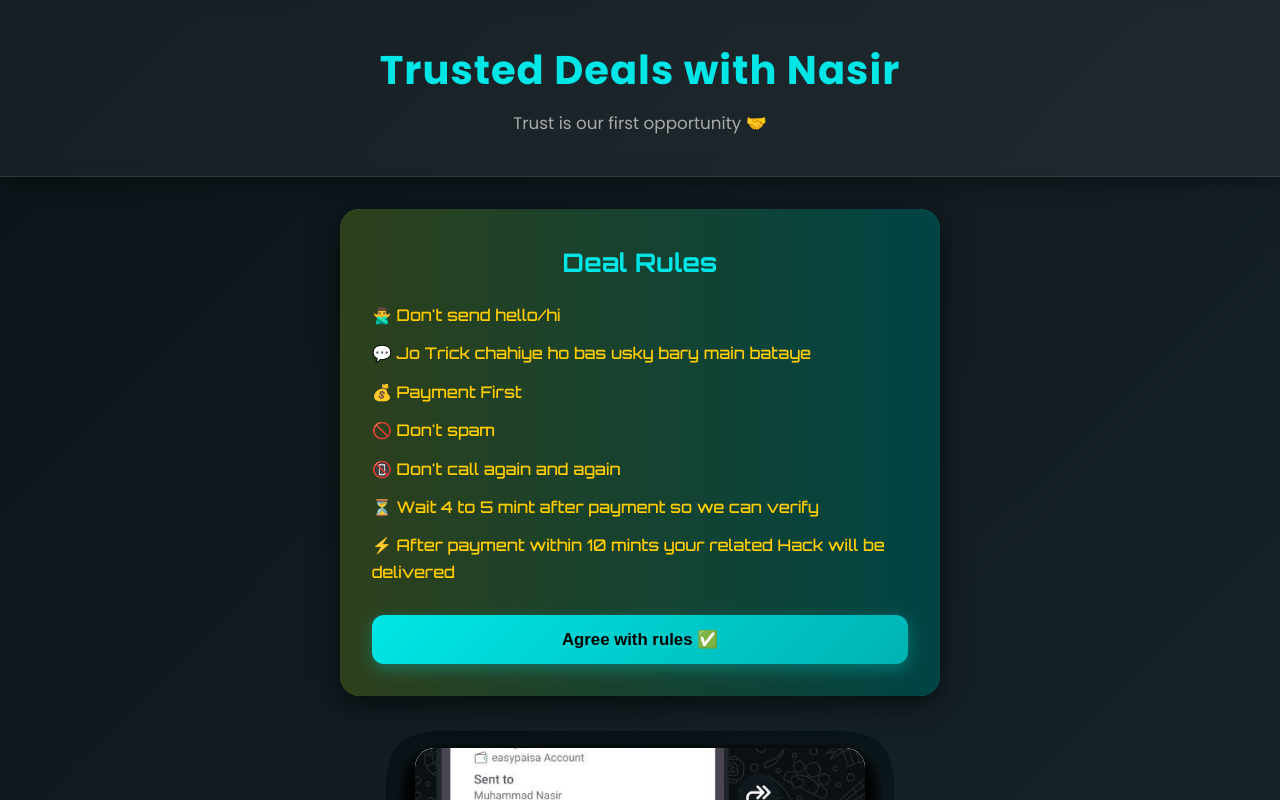
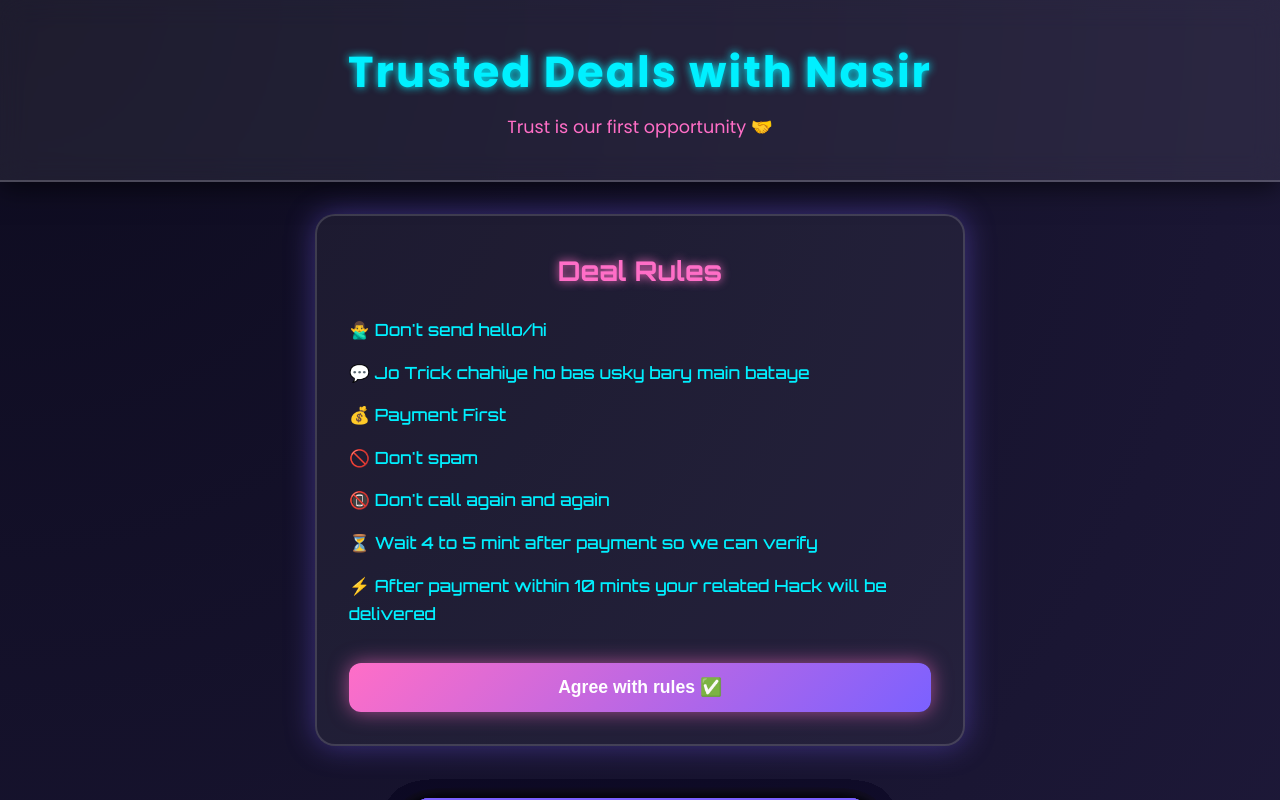
Before and after one commit to Maliknasir787/Trusted-Deals-Proof, a plain HTML site: page index.html in a window 1280 px wide. Shown: the top 800 px of the page. Drawn offline with Linux system fonts and the light colour scheme.

Commit message:
index.html

```diff
--- a/index.html
+++ b/index.html
@@ -8,15 +8,15 @@
   <link href="https://fonts.googleapis.com/css2?family=Poppins:wght@400;600;700&family=Orbitron:wght@500;700&display=swap" rel="stylesheet">
   <style>
     :root {
-      --primary: #00e6e6;
-      --primary-dark: #00b3b3;
-      --accent: #ffcc00;
-      --accent2: #ff0099;
-      --bg-dark: #0a1418;
-      --bg-mid: #152026;
-      --bg-light: #1e2c34;
-      --text-light: #f5f5f5;
-      --text-muted: #aaa;
+      --primary: #7b61ff;
+      --primary-dark: #5138d8;
+      --accent: #ff6ec7;
+      --accent2: #00f0ff;
+      --bg-dark: #0d0b1f;
+      --bg-mid: #1a1633;
+      --bg-light: #261f47;
+      --text-light: #ffffff;
+      --text-muted: #bbb;
     }
 
     * {
@@ -27,7 +27,7 @@
 
     body {
       font-family: 'Poppins', sans-serif;
-      background: linear-gradient(135deg, var(--bg-dark), var(--bg-mid), var(--bg-light));
+      background: radial-gradient(circle at top left, var(--bg-dark), var(--bg-mid), var(--bg-light));
       color: var(--text-light);
       min-height: 100vh;
       display: flex;
@@ -41,225 +41,188 @@
     header {
       text-align: center;
       padding: 2.5rem 1rem;
-      background: rgba(255, 255, 255, 0.05);
+      background: rgba(255, 255, 255, 0.07);
       width: 100%;
-      backdrop-filter: blur(10px);
-      border-bottom: 1px solid rgba(255,255,255,0.1);
-      box-shadow: 0 6px 20px rgba(0,0,0,0.4);
+      backdrop-filter: blur(14px);
+      border-bottom: 2px solid rgba(255,255,255,0.2);
+      box-shadow: 0 6px 25px rgba(0,0,0,0.6);
       animation: fadeInDown 1s ease;
     }
-
     header h1 {
-      font-size: clamp(1.8rem, 5vw, 2.5rem);
+      font-size: clamp(1.8rem, 5vw, 2.7rem);
       font-weight: 700;
-      color: var(--primary);
+      color: var(--accent2);
       margin-bottom: 0.6rem;
-      letter-spacing: 1px;
+      letter-spacing: 2px;
+      text-shadow: 0 0 8px var(--accent2);
+    }
+    header p {
+      font-size: 1.1rem;
+      color: var(--accent);
+      font-weight: 500;
     }
 
-    header p {
-      font-size: 1.05rem;
-      color: var(--text-muted);
-    }
-
-    /* Rules Box */
     .rules-box {
-      position: relative;
-      background: rgba(0, 0, 0, 0.7);
+      background: rgba(255, 255, 255, 0.05);
       border-radius: 20px;
       padding: 2rem;
-      max-width: 600px;
+      max-width: 650px;
       width: 92%;
       text-align: left;
       font-family: 'Orbitron', sans-serif;
-      color: var(--accent);
-      line-height: 1.65;
-      box-shadow: 0 8px 30px rgba(0,0,0,0.6);
-      overflow: hidden;
-      transition: transform 0.3s ease;
-      animation: fadeInUp 1s ease;
+      color: var(--accent2);
+      line-height: 1.7;
+      box-shadow: 0 0 30px rgba(123,97,255,0.4);
+      border: 2px solid rgba(255,255,255,0.15);
+      transition: transform 0.3s ease, box-shadow 0.3s ease;
     }
-
     .rules-box:hover {
-      transform: translateY(-6px) scale(1.01);
+      transform: translateY(-6px) scale(1.02);
+      box-shadow: 0 0 40px rgba(255,110,199,0.5);
     }
-
-    .rules-box::before {
-      content: "";
-      position: absolute;
-      top: -3px; left: -3px; right: -3px; bottom: -3px;
-      border-radius: 22px;
-      background: linear-gradient(270deg, var(--primary), var(--accent), var(--accent2), var(--primary));
-      background-size: 500% 500%;
-      z-index: -1;
-      animation: borderMove 10s ease infinite;
-    }
-
-    @keyframes borderMove {
-      0% { background-position: 0% 50%; }
-      50% { background-position: 100% 50%; }
-      100% { background-position: 0% 50%; }
-    }
-
     .rules-box h2 {
       text-align: center;
-      margin-bottom: 1.2rem;
-      font-size: 1.6rem;
-      color: var(--primary);
+      margin-bottom: 1.4rem;
+      font-size: 1.7rem;
+      color: var(--accent);
+      text-shadow: 0 0 10px var(--accent);
     }
-
-    .rules-box ul {
-      list-style: none;
-    }
-
     .rules-box li {
-      margin-bottom: 12px;
-      font-size: 1rem;
+      margin-bottom: 14px;
+      font-size: 1.05rem;
       display: flex;
       align-items: center;
-      gap: 8px;
+      gap: 10px;
     }
-
     .rules-box button {
-      margin-top: 18px;
+      margin-top: 20px;
       width: 100%;
       padding: 14px;
       border: none;
       border-radius: 12px;
-      background: linear-gradient(135deg, var(--primary), var(--primary-dark));
-      color: #000;
+      background: linear-gradient(135deg, var(--accent), var(--primary));
+      color: #fff;
       font-weight: 700;
-      font-size: 1.05rem;
+      font-size: 1.1rem;
       cursor: pointer;
       transition: all 0.3s ease;
-      box-shadow: 0 5px 15px rgba(0,230,230,0.3);
+      box-shadow: 0 0 20px rgba(255,110,199,0.6);
+    }
+    .rules-box button:hover {
+      background: linear-gradient(135deg, var(--primary-dark), var(--accent2));
+      transform: translateY(-3px) scale(1.05);
     }
 
-    .rules-box button:hover {
-      background: linear-gradient(135deg, var(--primary-dark), #009999);
-      transform: translateY(-2px);
-    }
-
-    /* Card Stack */
     .card-stack {
       position: relative;
       width: 90%;
-      max-width: 450px;
-      aspect-ratio: 3 / 4;
+      max-width: 460px;
+      aspect-ratio: 3/4;
       margin: 20px auto;
-      perspective: 1000px;
-      animation: fadeInUp 1s ease;
+      perspective: 1100px;
     }
-
     .card {
       position: absolute;
       width: 100%;
       height: 100%;
       border-radius: 20px;
       overflow: hidden;
-      box-shadow: 0 12px 25px rgba(0,0,0,0.5);
+      box-shadow: 0 10px 25px rgba(0,0,0,0.6);
       background: #fff;
-      top: 0; left: 0;
+      border: 3px solid var(--primary);
       transition: transform 0.5s ease, opacity 0.5s ease;
-      will-change: transform, opacity;
     }
-
     .card img {
       width: 100%;
       height: 100%;
       object-fit: cover;
-      transition: transform 0.4s ease;
+      transition: transform 0.4s ease, filter 0.3s ease;
+    }
+    .card:hover img {
+      transform: scale(1.1);
+      filter: brightness(1.1);
     }
 
-    .card:hover img {
-      transform: scale(1.08);
-    }
-
-    /* Comments Section */
     .comments-section {
-      background: rgba(255, 255, 255, 0.07);
+      background: rgba(255,255,255,0.08);
       padding: 2rem;
-      border-radius: 18px;
-      max-width: 600px;
+      border-radius: 20px;
+      max-width: 650px;
       width: 92%;
-      box-shadow: 0 8px 25px rgba(0,0,0,0.5);
+      box-shadow: 0 0 25px rgba(0,240,255,0.4);
       animation: fadeInUp 1.2s ease;
     }
-
     .comments-section h2 {
       text-align: center;
-      margin-bottom: 1.2rem;
-      font-size: 1.5rem;
-      color: var(--primary);
+      margin-bottom: 1.5rem;
+      font-size: 1.6rem;
+      color: var(--accent2);
+      text-shadow: 0 0 10px var(--accent2);
     }
-
     .comment {
-      background: rgba(255,255,255,0.08);
-      padding: 12px 14px;
+      background: rgba(255,255,255,0.1);
+      padding: 12px 15px;
       border-radius: 12px;
-      margin-bottom: 12px;
-      font-size: 0.95rem;
+      margin-bottom: 14px;
+      font-size: 1rem;
       color: var(--text-light);
-      border-left: 3px solid var(--primary);
-      transition: background 0.3s ease;
+      border-left: 3px solid var(--accent);
+      transition: background 0.3s ease, transform 0.2s ease;
     }
-
     .comment:hover {
-      background: rgba(255,255,255,0.12);
+      background: rgba(255,255,255,0.2);
+      transform: scale(1.02);
     }
-
     .comment-form {
       display: flex;
       flex-direction: column;
       gap: 14px;
       margin-top: 1rem;
     }
-
     .comment-form input {
       padding: 12px;
       border-radius: 10px;
       border: none;
       outline: none;
       font-size: 1rem;
-      background: rgba(255,255,255,0.1);
+      background: rgba(255,255,255,0.12);
       color: var(--text-light);
       transition: all 0.3s ease;
+      border: 1px solid rgba(255,255,255,0.2);
     }
-
     .comment-form input:focus {
-      background: rgba(255,255,255,0.15);
-      box-shadow: 0 0 0 2px var(--primary);
+      background: rgba(255,255,255,0.2);
+      box-shadow: 0 0 0 2px var(--accent2);
     }
-
     .comment-form button {
       padding: 12px;
       border: none;
       border-radius: 10px;
-      background: linear-gradient(135deg, var(--primary), var(--primary-dark));
-      color: #000;
+      background: linear-gradient(135deg, var(--accent), var(--primary));
+      color: #fff;
       font-weight: 700;
       cursor: pointer;
       transition: all 0.3s ease;
+      box-shadow: 0 0 15px rgba(123,97,255,0.5);
     }
-
     .comment-form button:hover {
-      background: linear-gradient(135deg, var(--primary-dark), #009999);
-      transform: translateY(-2px);
+      background: linear-gradient(135deg, var(--accent2), var(--primary-dark));
+      transform: translateY(-2px) scale(1.03);
     }
 
     footer {
       text-align: center;
       padding: 1.2rem;
-      background: rgba(255,255,255,0.05);
+      background: rgba(255,255,255,0.07);
       font-size: 0.9rem;
       color: var(--text-muted);
       width: 100%;
-      border-top: 1px solid rgba(255,255,255,0.1);
+      border-top: 2px solid rgba(255,255,255,0.15);
       margin-top: auto;
       animation: fadeInUp 1.5s ease;
+      text-shadow: 0 0 5px var(--primary);
     }
 
-    /* Animations */
     @keyframes fadeInDown {
       from { opacity: 0; transform: translateY(-30px); }
       to { opacity: 1; transform: translateY(0); }
@@ -269,7 +232,6 @@
       to { opacity: 1; transform: translateY(0); }
     }
 
-    /* Responsive */
     @media (max-width: 768px) {
       .rules-box, .comments-section {
         padding: 1.5rem;
@@ -278,7 +240,6 @@
         font-size: 0.9rem;
       }
     }
-
   </style>
 </head>
 <body>
@@ -387,12 +348,10 @@
       }
     }
 
-    // Mouse Events
     stack.addEventListener('mousedown', e => startDrag(e.clientX, e.clientY));
     stack.addEventListener('mousemove', e => moveDrag(e.clientX, e.clientY));
     stack.addEventListener('mouseup', e => endDrag(e.clientX, e.clientY));
 
-    // Touch Events
     stack.addEventListener('touchstart', e => {
       const touch = e.touches[0];
       startDrag(touch.clientX, touch.clientY);
@@ -411,15 +370,14 @@
       alert("✅ Your comment will be added once the admin approves it.");
       event.target.reset();
     }
-    // Prevent page scrolling while dragging cards
-stack.addEventListener('touchmove', e => {
-  if (isDragging) {
-    e.preventDefault(); // stop page scroll
-    const touch = e.touches[0];
-    moveDrag(touch.clientX, touch.clientY);
-  }
-}, { passive: false });
 
+    stack.addEventListener('touchmove', e => {
+      if (isDragging) {
+        e.preventDefault();
+        const touch = e.touches[0];
+        moveDrag(touch.clientX, touch.clientY);
+      }
+    }, { passive: false });
   </script>
 </body>
 </html>
```
